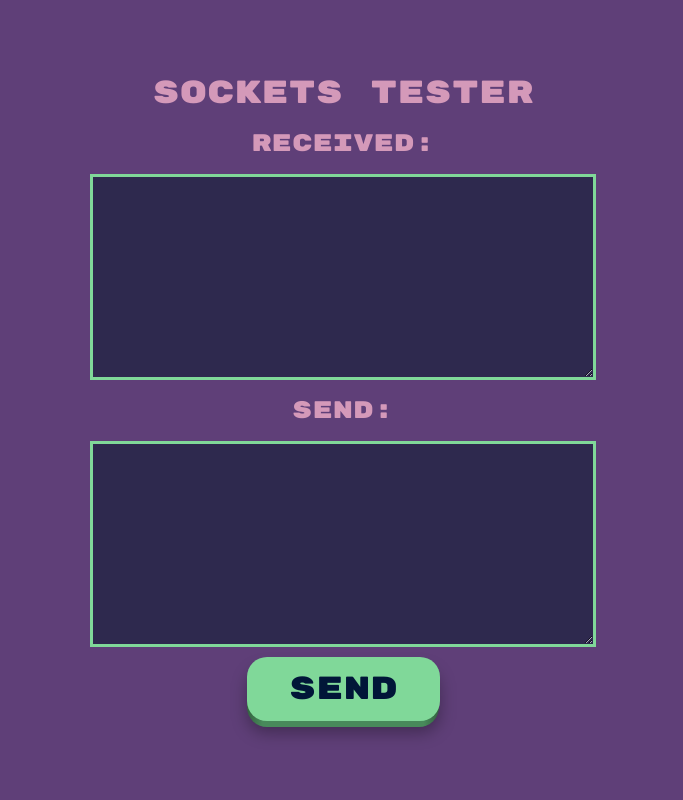
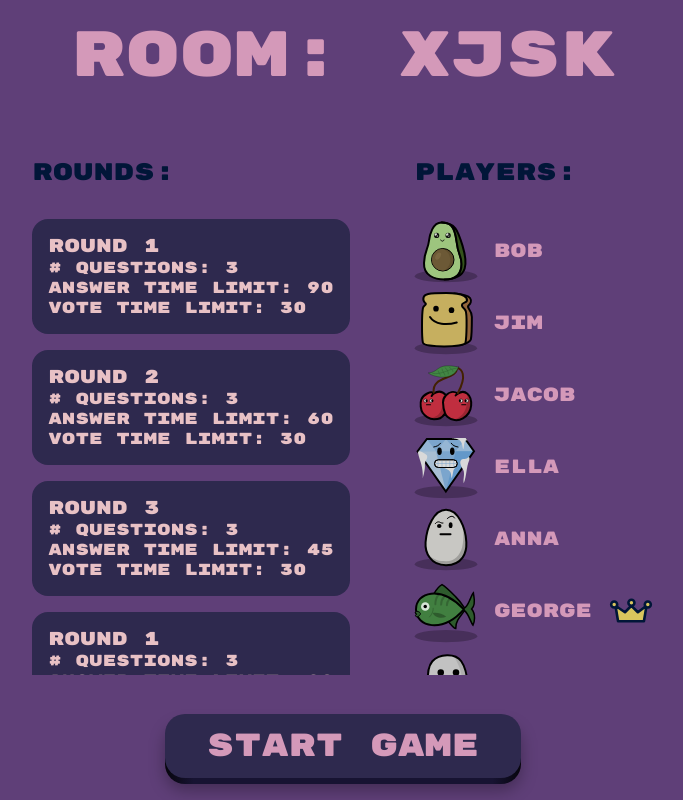
Before and after one commit to Woozl/quipwit, a Next.js app in the folder web/: page / in a window 1280 px wide. Shown: the whole page, without its empty margins (297-980 px from the left). Built offline with nearby package versions, Linux system fonts and the light colour scheme; no server answers.

Commit message:
add lobby screen

```diff
--- /dev/null
+++ b/web/components/screens/Lobby/Lobby.module.css
@@ -0,0 +1,100 @@
+.container {
+  background-color: #5f3f78;
+  min-height: 100%;
+
+  color: #d499b9;
+
+  display: flex;
+  flex-direction: column;
+  align-items: center;
+  justify-content: center;
+}
+
+.title {
+  font-size: 4rem;
+  margin-top: 1rem;
+  margin-bottom: auto;
+}
+
+.center {
+  display: flex;
+  flex-direction: row;
+  gap: 32px;
+}
+
+.center h2 {
+  color: #011638;
+  padding: 8px;
+  margin: 8px;
+}
+
+.roundsContainer {
+}
+
+.roundList {
+  display: flex;
+  flex-direction: column;
+  gap: 16px;
+  color: #e8c1c5;
+
+  height: 55vh;
+  max-width: 50vw;
+  overflow-y: auto;
+  padding: 16px;
+}
+
+.round {
+  background-color: #2e294e;
+  border-radius: 16px;
+  padding: 16px;
+}
+
+.playersContainer {
+}
+
+.playerList {
+  display: flex;
+  flex-direction: column;
+  gap: 8px;
+
+  height: 55vh;
+  max-width: 30vw;
+  overflow-y: auto;
+  padding: 16px;
+}
+
+.player {
+  display: flex;
+  align-items: center;
+  gap: 16px;
+}
+
+.player h3 {
+  font-size: 1.2rem;
+}
+
+.startGameButton {
+  margin: 1rem;
+  margin-top: auto;
+}
+
+@media only screen and (max-width: 768px) {
+  .title {
+    font-size: 1.75rem;
+  }
+
+  .center {
+    margin-top: 16px;
+    margin-bottom: 16px;
+
+    flex-direction: column-reverse;
+  }
+
+  .playersContainer {
+    width: 100%;
+  }
+
+  .playerList {
+    width: 100%;
+  }
+}
--- /dev/null
+++ b/web/components/screens/Lobby/Lobby.tsx
@@ -0,0 +1,81 @@
+import Image from "next/image";
+import Button from "../../Button/Button";
+import Character from "../../Character/Character";
+import styles from "./Lobby.module.css";
+
+interface LobbyProps {
+  roomCode: string;
+  rounds?: {
+    id: number;
+    numberOfQuestions: number;
+    questionTimeLimit: number;
+    voteTimeLimit: number;
+    questionType: "prompt" | "multiprompt";
+  }[];
+  players?: {
+    id: number;
+    name: string;
+    isHost?: boolean;
+    character:
+      | "bread"
+      | "diamond"
+      | "hotdog"
+      | "egg"
+      | "heart"
+      | "lightbulb"
+      | "fish"
+      | "cherries"
+      | "ghost"
+      | "avocado";
+  }[];
+}
+
+const Lobby = ({ roomCode, rounds, players }: LobbyProps) => {
+  return (
+    <div className={styles.container}>
+      <h1 className={styles.title}>Room: {roomCode}</h1>
+      <div className={styles.center}>
+        <div className={styles.roundsContainer}>
+          <h2>Rounds: </h2>
+          <div className={styles.roundList}>
+            {rounds?.map((round) => (
+              <div key={round.id} className={styles.round}>
+                <h3>Round {round.id}</h3>
+                <div># Questions: {round.numberOfQuestions}</div>
+                <div>Answer time limit: {round.questionTimeLimit}</div>
+                <div>Vote time limit: {round.voteTimeLimit}</div>
+              </div>
+            )) ?? "Loading..."}
+          </div>
+        </div>
+        <div className={styles.playersContainer}>
+          <h2>Players: </h2>
+          <div className={styles.playerList}>
+            {players?.map((player) => (
+              <div key={player.id} className={styles.player}>
+                <Character
+                  character={player.character}
+                  width={64}
+                  height={64}
+                />
+                <h3>{player.name}</h3>
+                {player.isHost && (
+                  <Image src="/icons/crown.svg" width={46} height={25} />
+                )}
+              </div>
+            )) ?? "Loading..."}
+          </div>
+        </div>
+      </div>
+      <div className={styles.startGameButton}>
+        <Button
+          text="Start Game"
+          onClick={() => console.log("Start game clicked")}
+          color="purple"
+        />
+      </div>
+    </div>
+  );
+};
+
+export default Lobby;
--- a/web/pages/index.tsx
+++ b/web/pages/index.tsx
@@ -4,6 +4,7 @@ import Head from "next/head";
 import GameSettings from "../components/screens/GameSettings/GameSettings";
 import Intro from "../components/screens/Intro/Intro";
 import JoinGame from "../components/screens/JoinGame/JoinGame";
+import Lobby from "../components/screens/Lobby/Lobby";
 
 const SocketTest = dynamic(
   () => import("../components/screens/SocketTest/SocketTest"),
@@ -23,7 +24,66 @@ const Home: NextPage = () => {
       {/* <Intro /> */}
       {/* <GameSettings /> */}
       {/* <JoinGame /> */}
-      <SocketTest />
+      <Lobby
+        roomCode="XJSK"
+        players={[
+          { id: 1, name: "Bob", character: "avocado" },
+          { id: 2, name: "Jim", character: "bread" },
+          { id: 3, name: "Jacob", character: "cherries" },
+          { id: 4, name: "Ella", character: "diamond" },
+          { id: 5, name: "Anna", character: "egg" },
+          { id: 6, name: "George", character: "fish", isHost: true },
+          { id: 7, name: "Mary", character: "ghost" },
+          { id: 8, name: "Jerry", character: "heart" },
+          { id: 9, name: "Steve", character: "hotdog" },
+          { id: 10, name: "Sam", character: "lightbulb" },
+        ]}
+        rounds={[
+          {
+            id: 1,
+            numberOfQuestions: 3,
+            questionTimeLimit: 90,
+            voteTimeLimit: 30,
+            questionType: "prompt",
+          },
+          {
+            id: 2,
+            numberOfQuestions: 3,
+            questionTimeLimit: 60,
+            voteTimeLimit: 30,
+            questionType: "prompt",
+          },
+          {
+            id: 3,
+            numberOfQuestions: 3,
+            questionTimeLimit: 45,
+            voteTimeLimit: 30,
+            questionType: "multiprompt",
+          },
+          {
+            id: 1,
+            numberOfQuestions: 3,
+            questionTimeLimit: 90,
+            voteTimeLimit: 30,
+            questionType: "prompt",
+          },
+          {
+            id: 2,
+            numberOfQuestions: 3,
+            questionTimeLimit: 60,
+            voteTimeLimit: 30,
+            questionType: "prompt",
+          },
+          {
+            id: 3,
+            numberOfQuestions: 3,
+            questionTimeLimit: 45,
+            voteTimeLimit: 30,
+            questionType: "multiprompt",
+          },
+        ]}
+      />
+      {/* <SocketTest /> */}
     </>
   );
 };
--- a/web/styles/globals.css
+++ b/web/styles/globals.css
@@ -48,6 +48,7 @@ a:active {
   background-color: #2e294e;
   height: 8px;
   width: 8px;
+  border-radius: 4px;
 }
 
 ::-webkit-scrollbar-thumb {
```
Also changed, not shown: web/public/icons/crown.svg (added).
